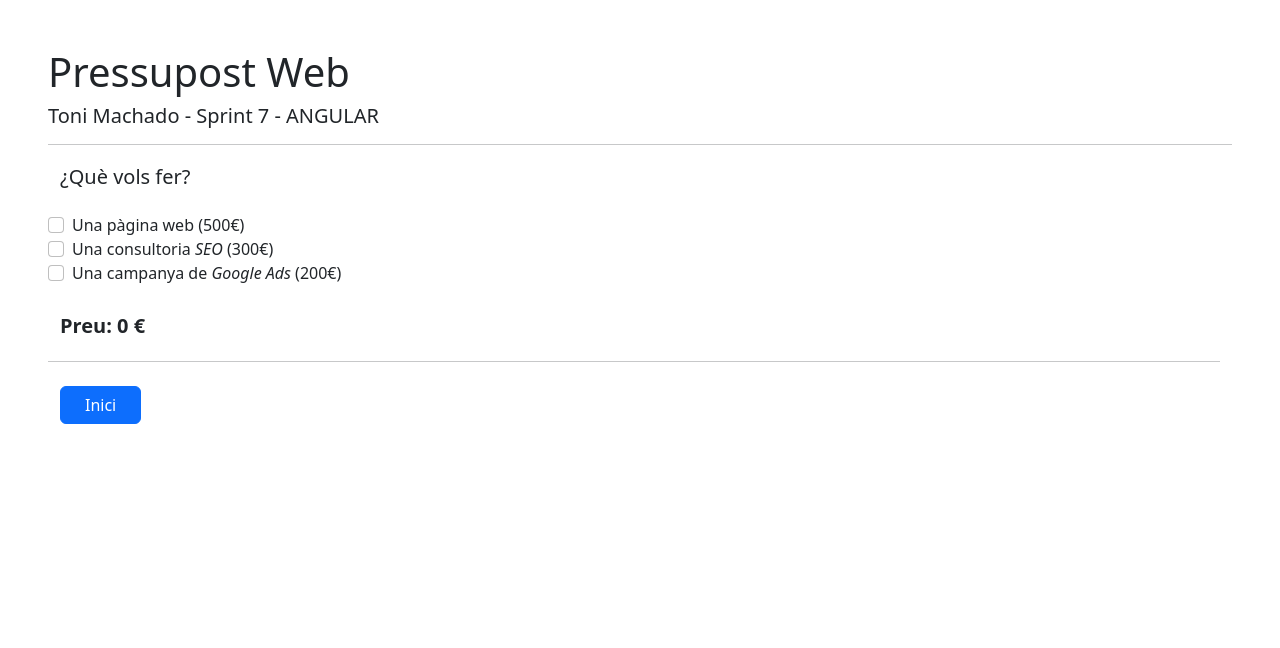
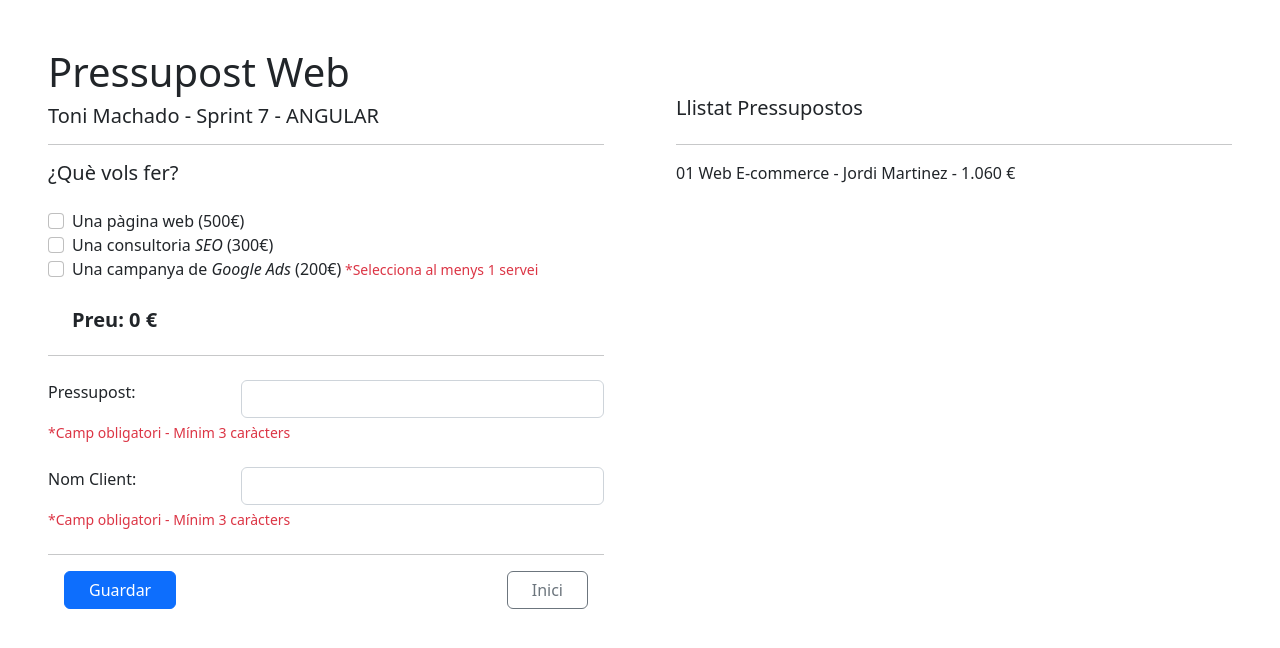
Before and after one commit to tonimjdev/sprint-7-pressupost, an Angular app: page /home in a window 1280 px wide. Shown: the top 648 px of the page. Built offline with nearby package versions, Linux system fonts and the light colour scheme.

Commit message:
Exercici 6 - Generar component Llistat & Inputs & Forms

```diff
--- a/src/app/app.module.ts
+++ b/src/app/app.module.ts
@@ -11,6 +11,7 @@ import { PressupostService } from './pressupost/services/pressupost.service';
 import { BenvingudaComponent } from './pressupost/benvinguda/benvinguda.component';
 import { AppRoutingModule } from './app-routing.module';
 import { ModalComponent } from './pressupost/modal/modal.component';
+import { PressupostListComponent } from './pressupost/pressupost-list/pressupost-list.component';
 
 @NgModule({
   declarations: [
@@ -18,7 +19,8 @@ import { ModalComponent } from './pressupost/modal/modal.component';
     HomeComponent,
     PanellComponent,
     BenvingudaComponent,
-    ModalComponent
+    ModalComponent,
+    PressupostListComponent
   ],
   imports: [
     BrowserModule,
--- a/src/app/pressupost/home/home.component.html
+++ b/src/app/pressupost/home/home.component.html
@@ -1,12 +1,12 @@
 <div class="row p-5">
+  <div class="col me-5">
     <div class="col">
       <h1>Pressupost Web</h1>
       <h2 class="fs-5 fw-light">Toni Machado - Sprint 7 - ANGULAR</h2>
       <hr />
     </div>
 
-  <div class="row ps-4 py-1">
-    <h1 class="fs-5 pb-3">¿Què vols fer?</h1>
+    <h3 class="fs-5 pb-3">¿Què vols fer?</h3>
 
     <form class="form-check">
       <input
@@ -41,15 +41,59 @@
       <label class="form-check-label">
         Una campanya de <em>Google Ads</em> (200€)</label
       >
+      <span
+      class="form-text text-danger mt-2 "
+    >
+      *Selecciona al menys 1 servei
+    </span>
       <br />
+
+      <br />
+      <p class="fw-bold pb-1 fs-5">Preu: {{ totalPresu }} €</p>
+
+    </form>
+    <hr />
+
+    <!-- Formulari Pressupost / Nom Client -->
+
+    <form class="mt-4 form-group" [formGroup]="presuClientFormulari">
+      <div class="mb-4 row">
+        <label class="form-label col-4"> Pressupost: </label>
+        <div class="col-sm-8">
+          <input class="form-control" type="text" formControlName="presuForm"/>
+        </div>
+        <span
+        class="form-text text-danger "
+        *ngIf="campEsValid('presuForm')"
+      >
+        *Camp obligatori - Mínim 3 caràcters
+      </span>
+      </div>
+      <div class="mb-4 row">
+        <label class="form-label col-4"> Nom Client: </label>
+        <div class="col-sm-8">
+          <input class="form-control" type="text" formControlName="nomForm" />
+        </div>
+        <span
+        class="form-text text-danger "
+        *ngIf="campEsValid('nomForm')"
+      >
+        *Camp obligatori - Mínim 3 caràcters
+      </span>
+      </div>
     </form>
 
-    <br />
-    <p class="fw-bold pt-4 pb-1 fs-5">Preu: {{ totalPresu }} €</p>
     <hr />
-    <div class="col">
+
+    <!-- Botons Guardar Presu / Inici -->
+    <div class="row mt-2 mx-3 d-flex justify-content-between">
     <button
-        class="btn btn-primary px-4 mt-2"
+      class="btn btn-primary px-4 me-5 col-auto"
+    >
+      Guardar
+    </button>
+    <button
+      class="btn btn-outline-secondary px-4 col-auto"
       routerLink=""
       routerLinkActive="router-link-active"
     >
@@ -57,4 +101,7 @@
     </button>
   </div>
 </div>
+  <div class="col">
+    <app-pressupost-list></app-pressupost-list>
   </div>
+</div>
--- a/src/app/pressupost/home/home.component.ts
+++ b/src/app/pressupost/home/home.component.ts
@@ -1,12 +1,14 @@
 import { Component } from '@angular/core';
 
 import { PressupostService } from '../services/pressupost.service';
+import { FormGroup, FormBuilder, Validators } from '@angular/forms';
 
 @Component({
   selector: 'app-home',
   templateUrl: './home.component.html',
 })
 export class HomeComponent {
+
   totalServicios: number = 0;
   totalWebServ: number = 0;
   totalPresu: number = 0;
@@ -16,8 +18,22 @@ export class HomeComponent {
   seoB: boolean = false;
   adsB: boolean = false;
 
-  // Injectem el servei pressupost
-  constructor(public pressupostService: PressupostService) {}
+  // Formulari reactiu (validators per check serveis & nom/presu)
+  presuClientFormulari: FormGroup = this.fb.group({
+    presuForm: ['', [Validators.required, Validators.minLength(3)]],
+    nomForm: ['', [Validators.required, Validators.minLength(3)]]
+  });
+
+
+  // Missatge error a l'HTML si no passa validació
+  campEsValid(campo: string) {
+    return this.presuClientFormulari.controls[campo].errors;
+  }
+
+  // Injectem el servei pressupost & FormBuilder al constructor
+  constructor(
+    public pressupostService: PressupostService,
+    private fb: FormBuilder) {}
 
   totalFunc() {
     this.totalServicios = this.pressupostService.calcTotalServeis(
--- a/src/app/pressupost/panell/panell.component.ts
+++ b/src/app/pressupost/panell/panell.component.ts
@@ -25,7 +25,7 @@ export class PanellComponent {
   idiomes: number = 0;
   totalOpcionsWeb: number = 0;
 
-  // Injectem el servei pressupost al constructor
+  // Injectem el servei pressupost & FormBuilder al constructor
   constructor(
     public pressupostService: PressupostService,
     private fb: FormBuilder
--- /dev/null
+++ b/src/app/pressupost/pressupost-list/pressupost-list.component.html
@@ -0,0 +1,5 @@
+
+<h2 class="fs-5 fw-light mt-5 mb-4">Llistat Pressupostos</h2>
+    <hr />
+
+    <p> 01 Web E-commerce - Jordi Martinez - 1.060 €</p>
--- /dev/null
+++ b/src/app/pressupost/pressupost-list/pressupost-list.component.ts
@@ -0,0 +1,15 @@
+import { Component, OnInit } from '@angular/core';
+
+@Component({
+  selector: 'app-pressupost-list',
+  templateUrl: './pressupost-list.component.html',
+  styleUrls: ['./pressupost-list.component.css']
+})
+export class PressupostListComponent implements OnInit {
+
+  constructor() { }
+
+  ngOnInit(): void {
+  }
+
+}
```
Also changed, not shown: src/app/pressupost/pressupost-list/pressupost-list.component.css (added), 1 other file (tests, documents, lock files or other folders). Lines whose indentation alone changed are shown as unchanged.
